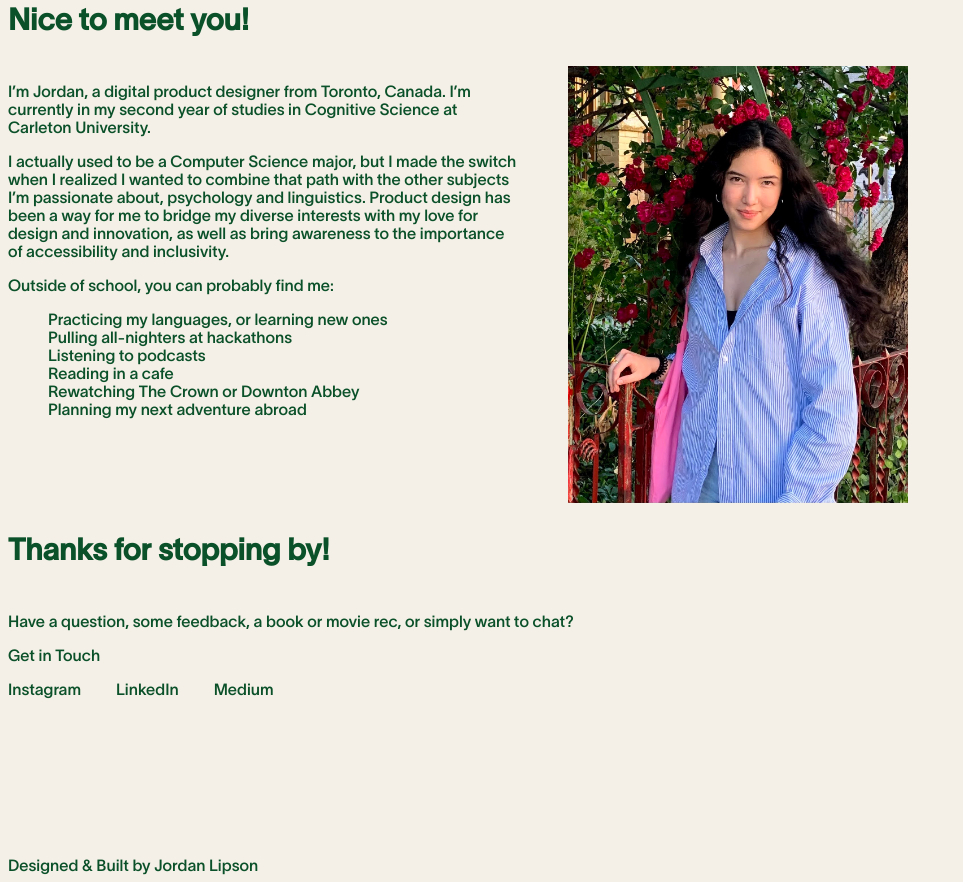
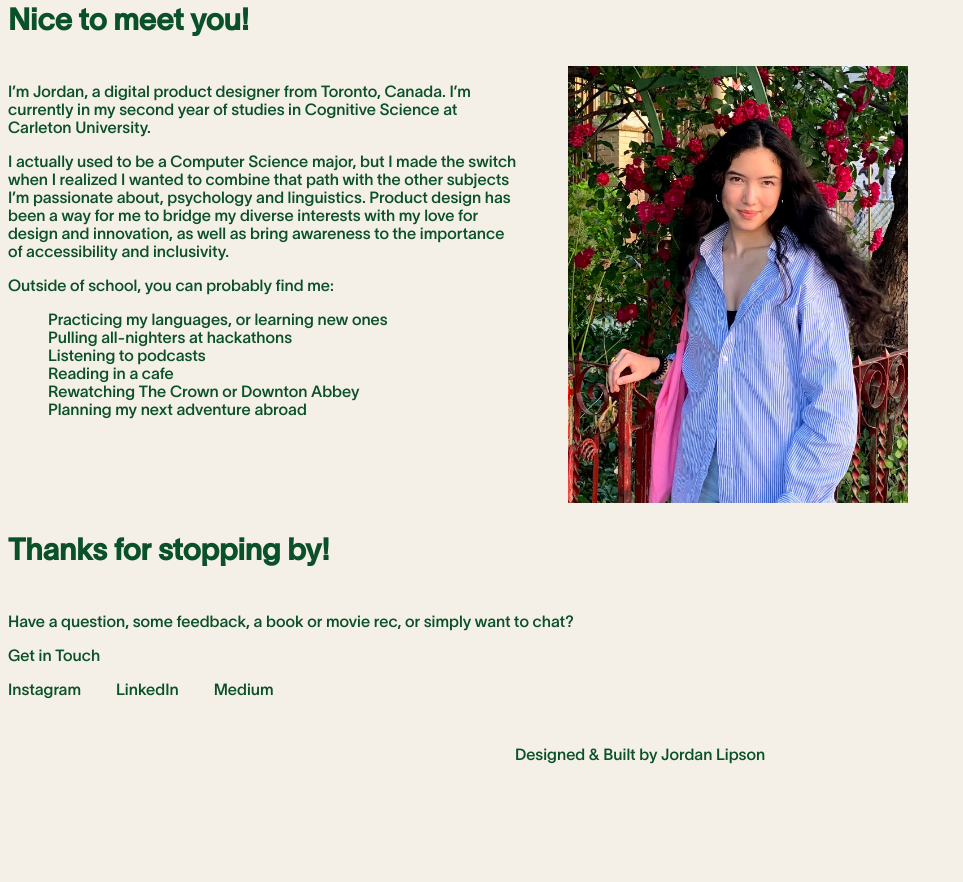
Before and after one commit to jordanlipson/personal-website, a Gatsby site: page / in a window 1280 px wide. Shown: the part 890-1772 px from the top of the page, without its empty margins (0-963 px from the left). After the commit the page ends 1692 px from the top, so only its background shows below. Built offline with nearby package versions, Linux system fonts and the light colour scheme; Gatsby itself is replaced by a stand-in of ours; a web font is replaced by a local one.

Commit message:
Styling changes to footer component

```diff
--- a/src/components/footer.js
+++ b/src/components/footer.js
@@ -2,16 +2,16 @@ import * as React from 'react';
 import styled from 'styled-components';
 
 const StyledFooter = styled.footer`
-    height: 20vh;
+    height: 10vh;
     // width: 120vw;
     // background-color: #0A5029;
     display: flex;
+    justify-content: center;
 `;
 
 const StyledCredit = styled.div`
     display: inline-block;
-    align-self: flex-end;
-    justify-self: center;
+    align-self: center;
 `
 
 const Footer = () => {
```
